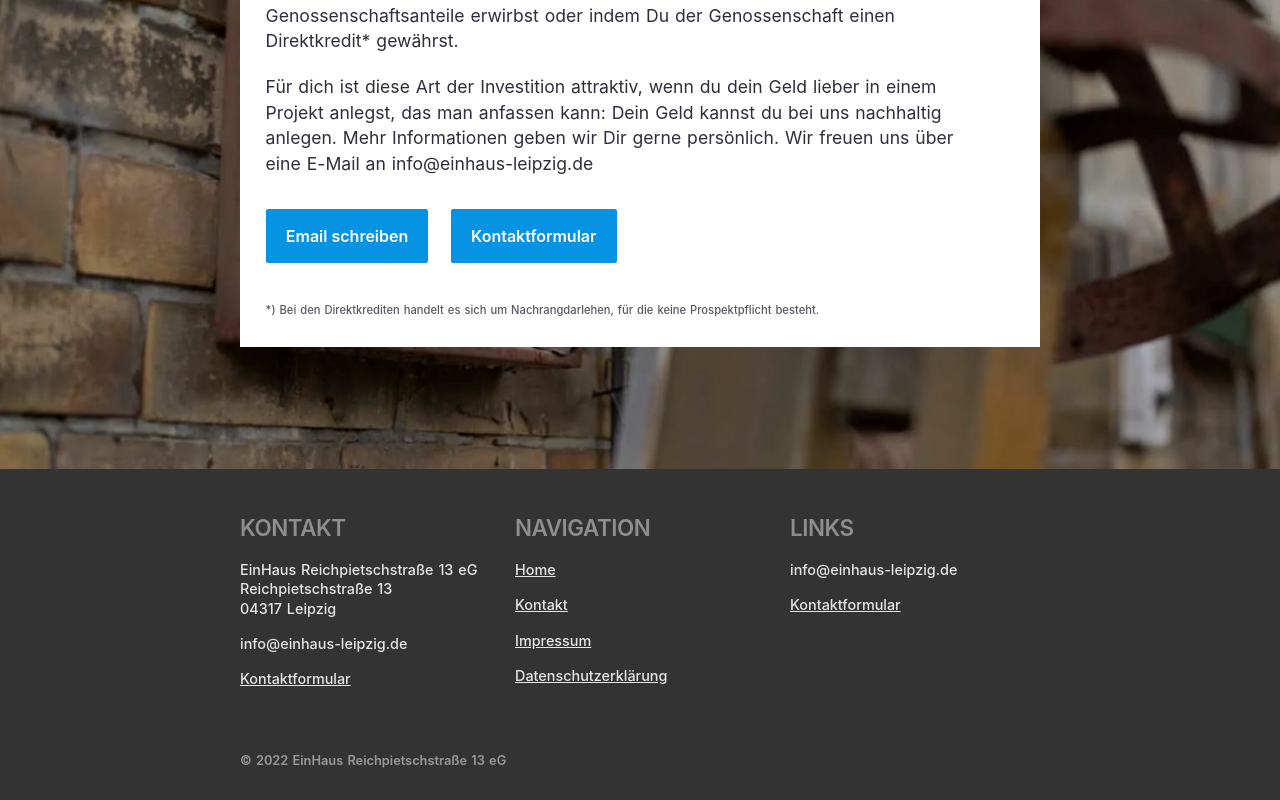
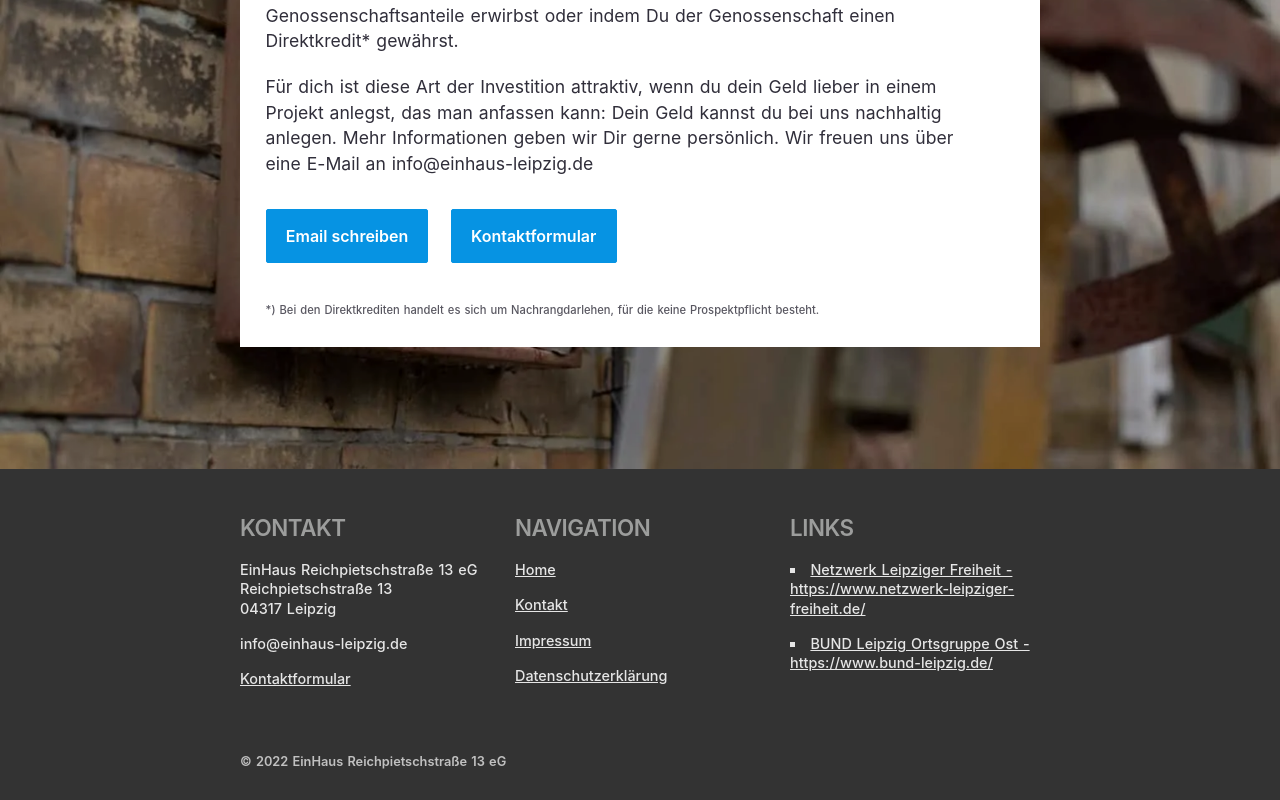
Before and after one commit to 3vincent/einhaus-leipzig, a Nuxt app: page / in a window 1280 px wide. Shown: the part 4331-5131 px from the top of the page. Built offline with nearby package versions, Linux system fonts and the light colour scheme.

Commit message:
Add partner links to footer and general cleanup

```diff
--- a/components/footer.vue
+++ b/components/footer.vue
@@ -48,14 +48,22 @@
           </ul>
         </div>
 
-        <div class="something list-container">
+        <div class="external-links list-container">
           <h3 class="headline"> Links </h3>
           <ul>
-            <li>info@einhaus-leipzig.de</li>
             <li>
-              <NuxtLink to="/kontakt">
-                <span>Kontaktformular</span>
-              </NuxtLink>
+              <a
+                href="https://www.netzwerk-leipziger-freiheit.de/"
+                target="_blank"
+              >
+                Netzwerk Leipziger Freiheit -
+                https://www.netzwerk-leipziger-freiheit.de/
+              </a>
+            </li>
+            <li>
+              <a href="https://www.bund-leipzig.de/" target="_blank">
+                BUND Leipzig Ortsgruppe Ost - https://www.bund-leipzig.de/
+              </a>
             </li>
           </ul>
         </div>
@@ -81,8 +89,6 @@ export default {
 </script>
 
 <style lang="scss" scoped>
-@import '../assets/styles/general/variables.scss';
-
 ::selection {
   background-color: rgba(255, 255, 255, 0.8);
 }
@@ -119,17 +125,17 @@ export default {
 
   .copyright-claim {
     grid-area: 2 / 1 / 3 / 2;
-
-    font-size: 0.9rem;
-    font-weight: 600;
-    color: rgba(255, 255, 255, 0.5);
     margin: 0;
-    // margin-top: 1rem;
-    // margin-bottom: 1rem;
     align-self: center;
 
-    @media screen and (min-width: $_md) {
-      font-size: 0.8rem;
+    span {
+      font-size: 0.9rem;
+      font-weight: 600;
+      color: rgba(193, 193, 193, 1);
+
+      @media screen and (min-width: $_md) {
+        font-size: 0.8rem;
+      }
     }
   }
 }
@@ -158,7 +164,7 @@ export default {
     padding-bottom: 0;
     text-transform: uppercase;
     font-weight: 600;
-    color: rgba(142, 142, 142, 1);
+    color: rgba(156, 157, 156, 1);
   }
 }
 
@@ -192,4 +198,8 @@ ul {
     }
   }
 }
+
+.external-links ul {
+  list-style-type: square;
+}
 </style>
```
